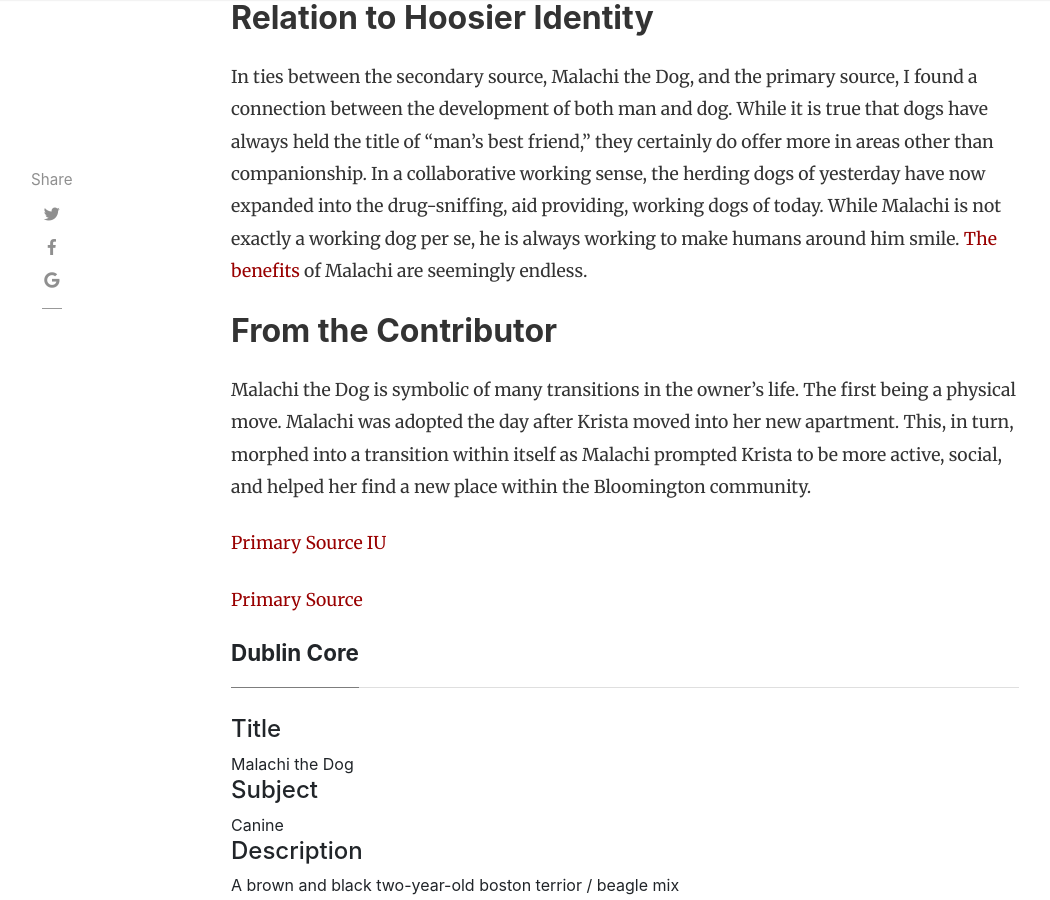
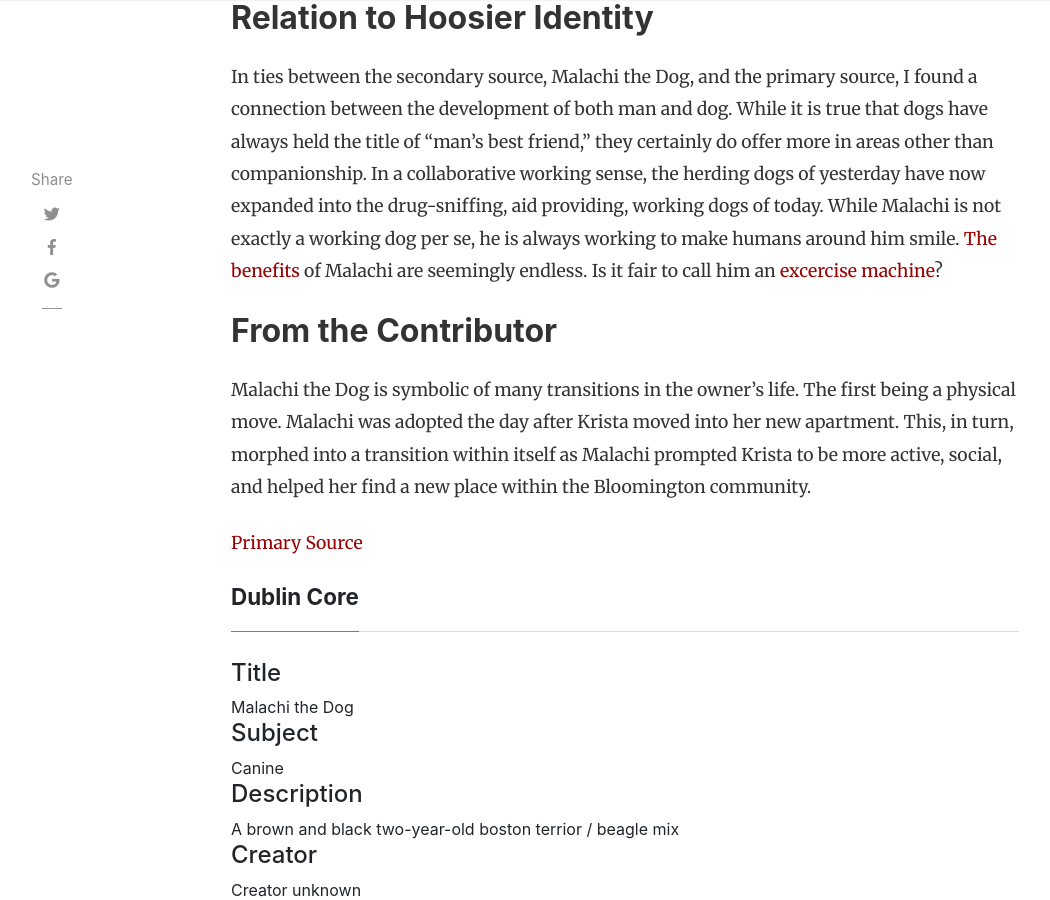
Before and after one commit to H301HistoryHarvest/H301HistoryHarvest, a Jekyll site: the page built from _items/2019-10-03-0007.md, in a window 1280 px wide and 900 px high, scrolled down 1655 px. Shown: the whole window, without its empty margins (54-1104 px from the left). Built offline with Jekyll 4.4.1, drawn with Linux system fonts in a browser that asks for light colours; nearby versions of some CDN libraries; comment, search, counter and statistics services are not loaded.

Commit message:
Update 2019-10-03-0007.md

```diff
--- a/_items/2019-10-03-0007.md
+++ b/_items/2019-10-03-0007.md
@@ -20,14 +20,13 @@ This *object* is much more than just any old *object*. This *object* wags his ta
 
 ## Relation to Hoosier Identity
 
-In ties between the secondary source, Malachi the Dog, and the primary source, I found a connection between the development of both man and dog. While it is true that dogs have always held the title of "man's best friend," they certainly do offer more in areas other than companionship. In a collaborative working sense, the herding dogs of yesterday have now expanded into the drug-sniffing, aid providing, working dogs of today. While Malachi is not exactly a working dog per se, he is always working to make humans around him smile. [The benefits](https://www.huffpost.com/entry/the-10-health-benefits-of-dogs-and-one-health-risk_n_57dad1b8e4b04a1497b2f5a0) of Malachi are seemingly endless.
-
+In ties between the secondary source, Malachi the Dog, and the primary source, I found a connection between the development of both man and dog. While it is true that dogs have always held the title of "man's best friend," they certainly do offer more in areas other than companionship. In a collaborative working sense, the herding dogs of yesterday have now expanded into the drug-sniffing, aid providing, working dogs of today. While Malachi is not exactly a working dog per se, he is always working to make humans around him smile. [The benefits](https://www.huffpost.com/entry/the-10-health-benefits-of-dogs-and-one-health-risk_n_57dad1b8e4b04a1497b2f5a0) of Malachi are seemingly endless. Is it fair to call him an [excercise machine](https://iucat.iu.edu/catalog/14886339)?
 ## From the Contributor
 
 Malachi the Dog is symbolic of many transitions in the owner's life. The first being a physical move. Malachi was adopted the day after Krista moved into her new apartment. This, in turn, morphed into a transition within itself as Malachi prompted Krista to be more active, social, and helped her find a new place within the Bloomington community.
 
 
 
-[Primary Source IU](https://iucat.iu.edu/catalog/14886339)
+
 
 [Primary Source](https://www.ncbi.nlm.nih.gov/pmc/articles/PMC2251326/)
```
